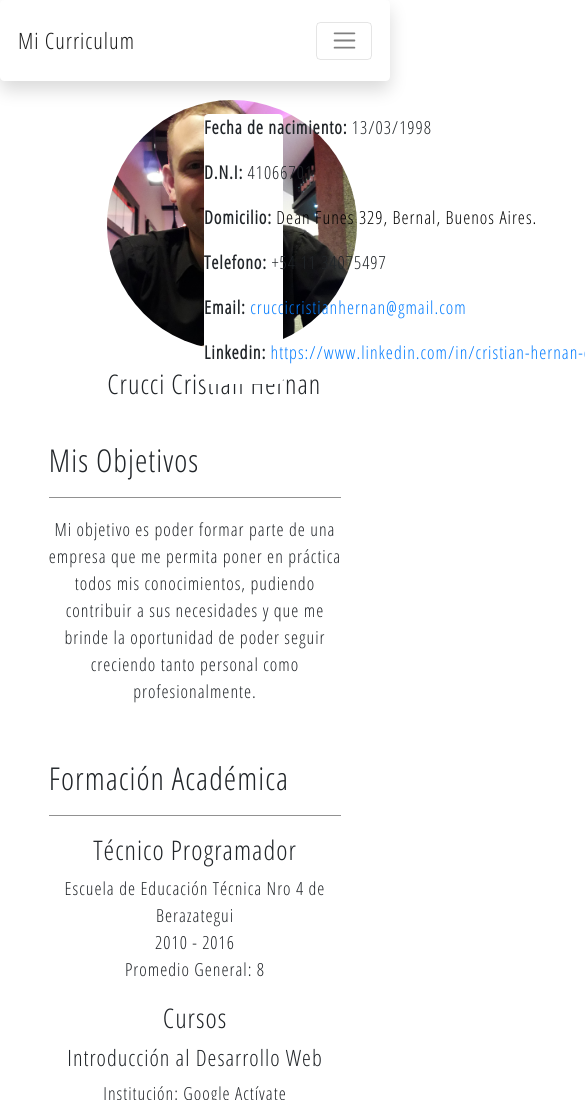
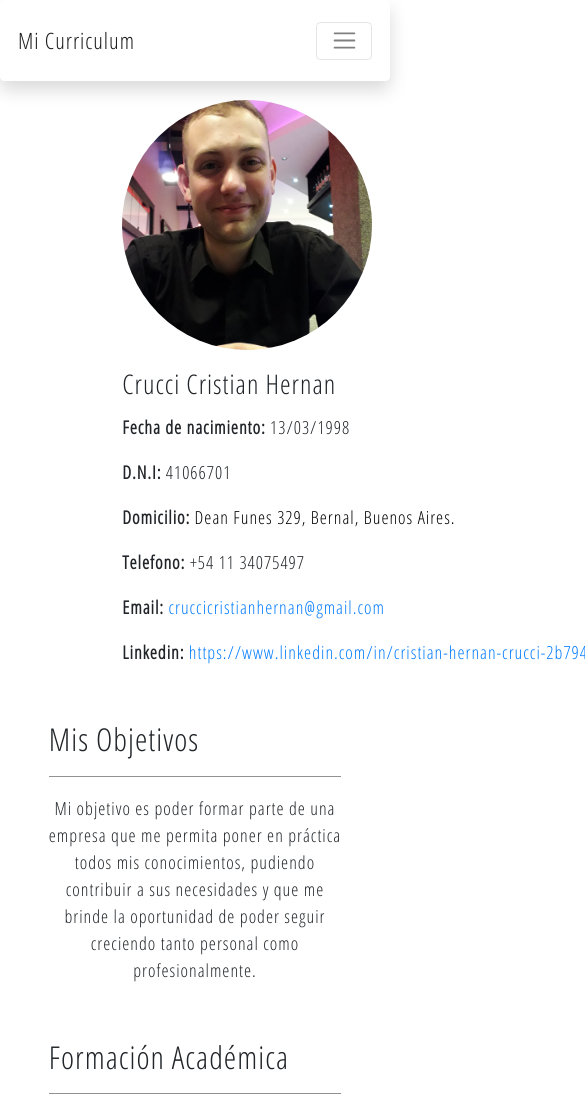
Before and after one commit to CristianCrucci/cristiancrucci.github.io, a plain HTML site: page index.html in a window 390 px wide. Shown: the top 1100 px of the page, 585 px wide, since content can reach past the window. Drawn offline with nearby package versions, Linux system fonts and the light colour scheme; a script that the page names is missing.

Commit message:
Se agrego responsividad al card

```diff
--- a/index.html
+++ b/index.html
@@ -2,6 +2,7 @@
 <html lang="es">
   <head>
     <meta charset="utf-8">
+    <meta name="viewport" content="width=device-width, initial-scale=1">
     <link rel="stylesheet" href="https://stackpath.bootstrapcdn.com/bootstrap/4.3.1/css/bootstrap.min.css" integrity="sha384-ggOyR0iXCbMQv3Xipma34MD+dH/1fQ784/j6cY/iJTQUOhcWr7x9JvoRxT2MZw1T" crossorigin="anonymous">
     <link href="css/index.css" rel="stylesheet" type="text/css">
     <link href="https://fonts.googleapis.com/css2?family=Open+Sans+Condensed:wght@300&display=swap" rel="stylesheet">
@@ -40,13 +41,13 @@
       </ul>
     </div>
   </nav>
-    <div id="card" class="card-columns mx-auto">
-      <div class="card border-0 text-center">
+    <div id="card" class="row mx-auto">
+      <div class="card col-12 col-md-6 border-0 text-center">
         <img id="Crucci" class="card-img-center" src="css/images/Crucci.jpeg">
           <h4 class="card-title text-center mt-3">Crucci Cristian Hernan</h4>
             <p class="card-text"></p>
       </div>
-      <div class="card border-0">
+      <div class="card border-0 col-12 col-md-6">
         <p><b>Fecha de nacimiento: </b>13/03/1998 </p>
         <p><b>D.N.I: </b> 41066701</p>
         <p><b>Domicilio: </b><a style="color: #000;" target="_blank" href="https://goo.gl/maps/v82DWizJufQrjnPq6"> Dean Funes 329, Bernal, Buenos Aires.</a></p>
```
